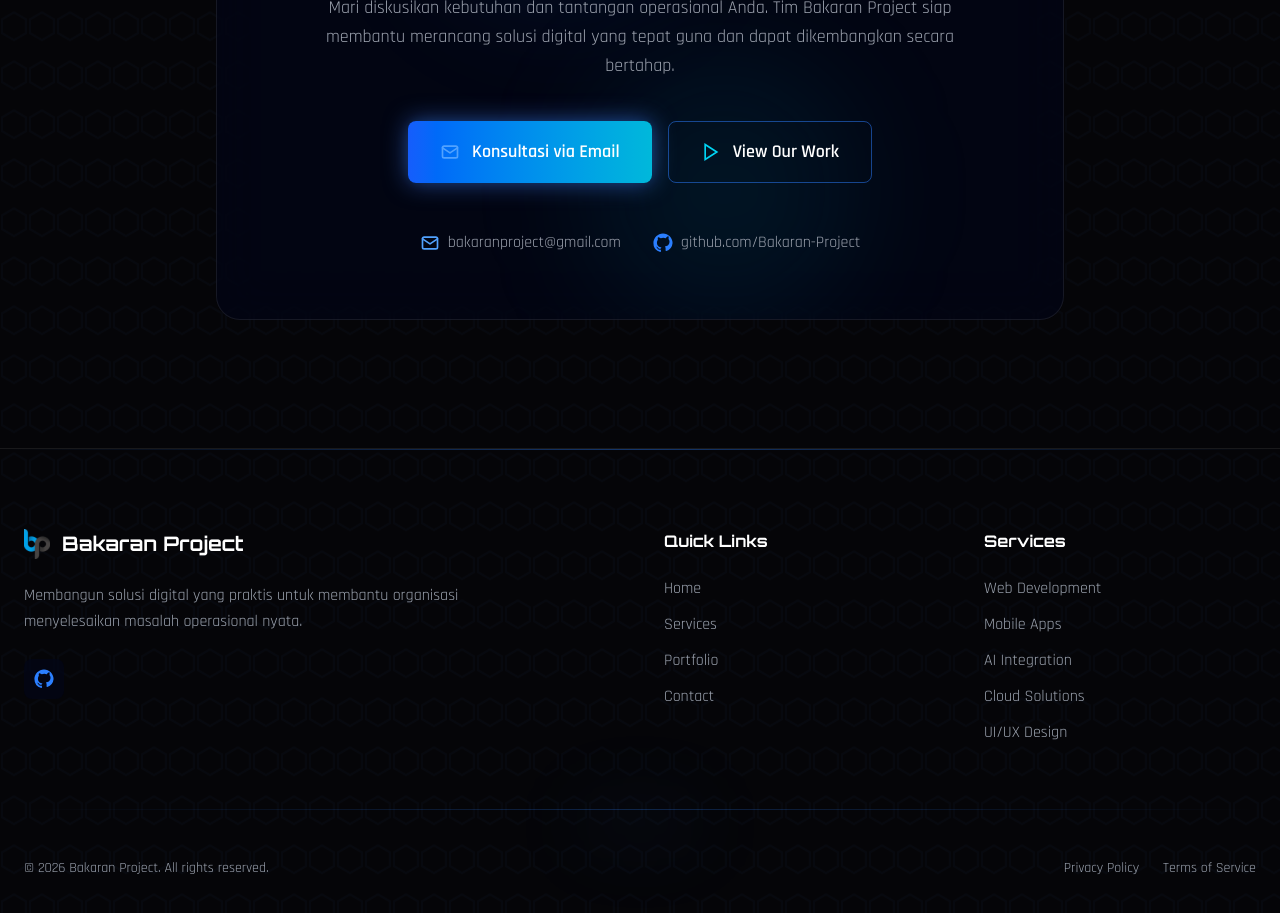
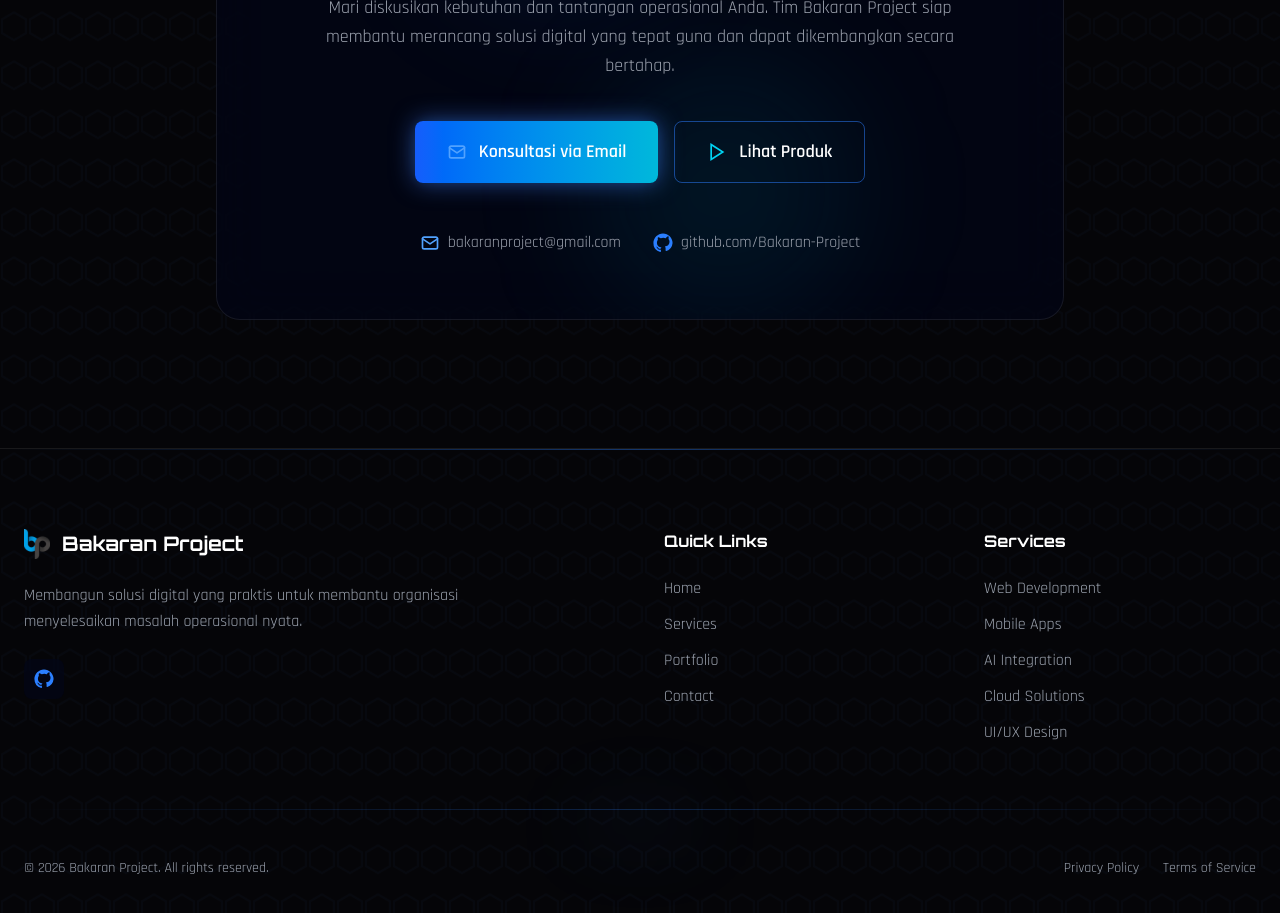
Before and after one commit to yogawillyutomo/webbp, a Next.js app: page / in a window 1280 px wide. Shown: the part 3820-4733 px from the top of the page. Built offline with nearby package versions, Linux system fonts and the light colour scheme.

Commit message:
fix(m4): let contact reveal follow actual intersection

```diff
--- a/src/features/contact/ContactSection.jsx
+++ b/src/features/contact/ContactSection.jsx
@@ -36,13 +36,6 @@ export default function Contact() {
     };
   }, []);
 
-  useEffect(() => {
-    if (typeof window !== "undefined") {
-      setTimeout(() => {
-        setVisible(true);
-      }, 300);
-    }
-  }, []);
 
   return (
     <section id="contact" className="py-32 relative">
@@ -127,7 +120,7 @@ export default function Contact() {
                 >
                   <polygon points="5 3 19 12 5 21 5 3" />
                 </svg>
-                View Our Work
+                Lihat Produk
               </a>
             </div>
 
```
